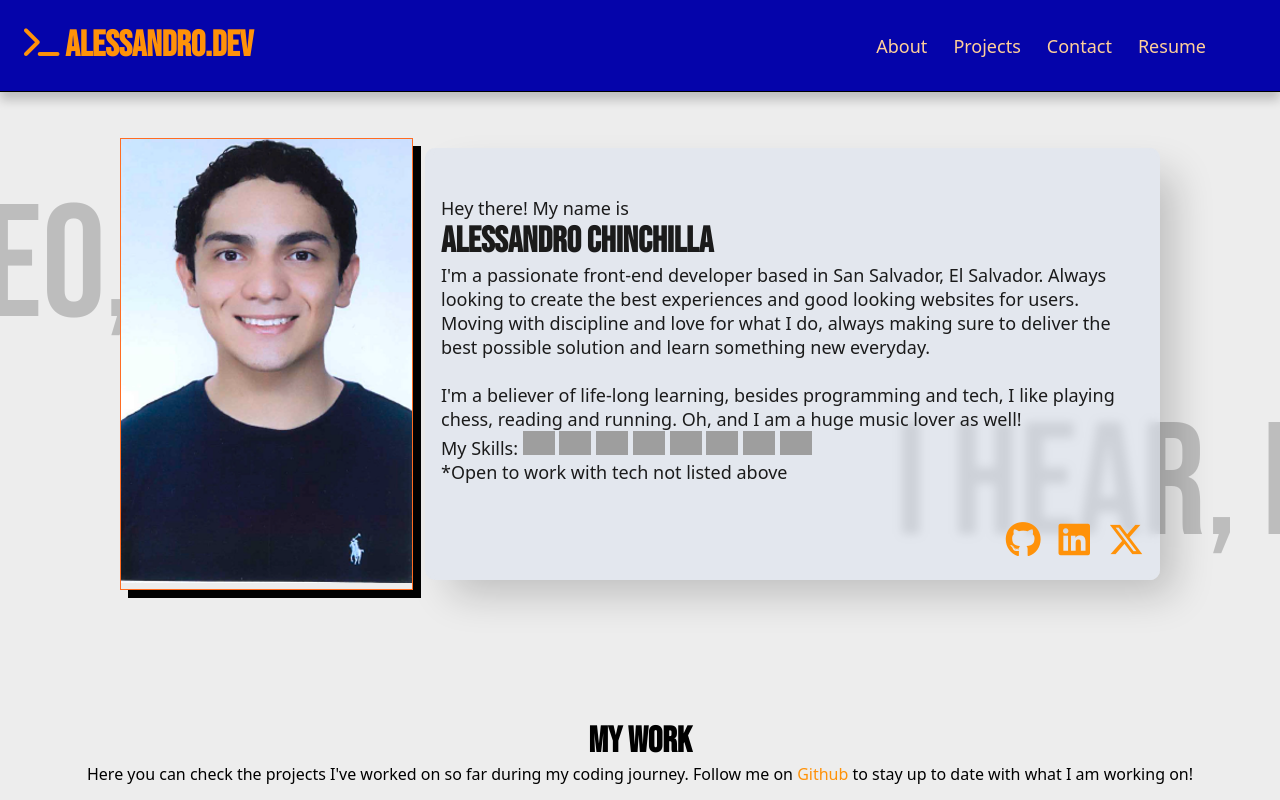
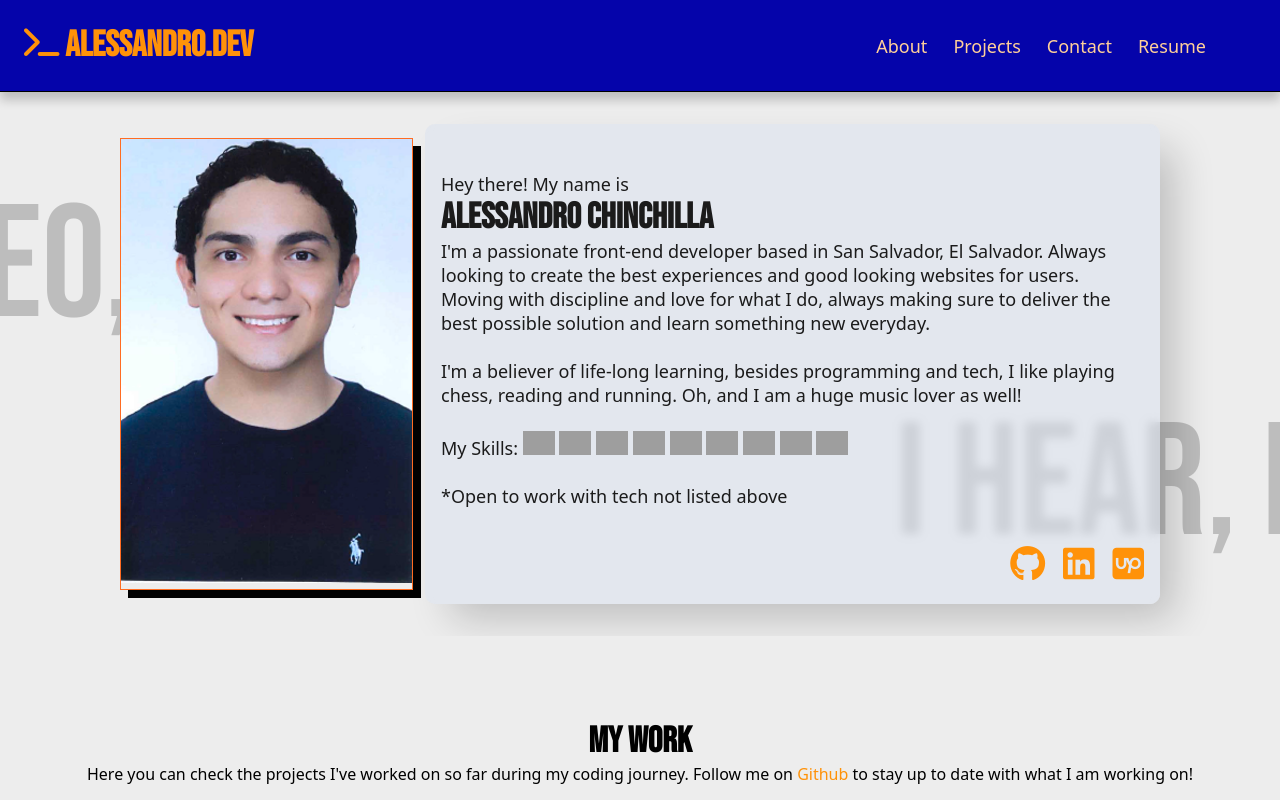
Before and after one commit to Chinchilla15/portfolio, a website built with webpack: page dist/index.html in a window 1280 px wide. Shown: the top 800 px of the page. Built offline with nearby package versions, Linux system fonts and the light colour scheme; grey boxes are pictures that could not be loaded; a web font is replaced by a local one.

Commit message:
Remove: X icon and link. Add: Upwork icon and link + update styles

```diff
--- a/src/styles/header.css
+++ b/src/styles/header.css
@@ -48,6 +48,10 @@
   position: relative;
 }
 
+.skills-container {
+  margin-top: 1.5rem;
+}
+
 .social-icons-container {
   display: flex;
   position: absolute;
```
Also changed, not shown: dist/index.html.
